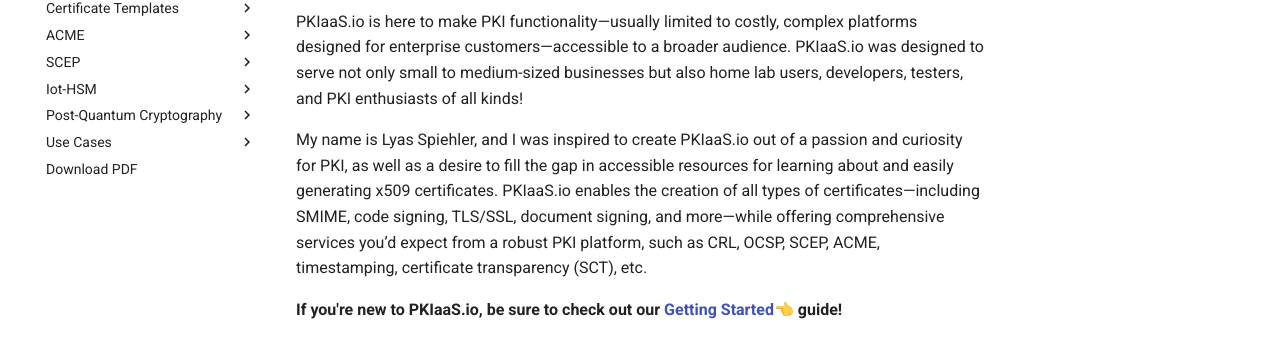
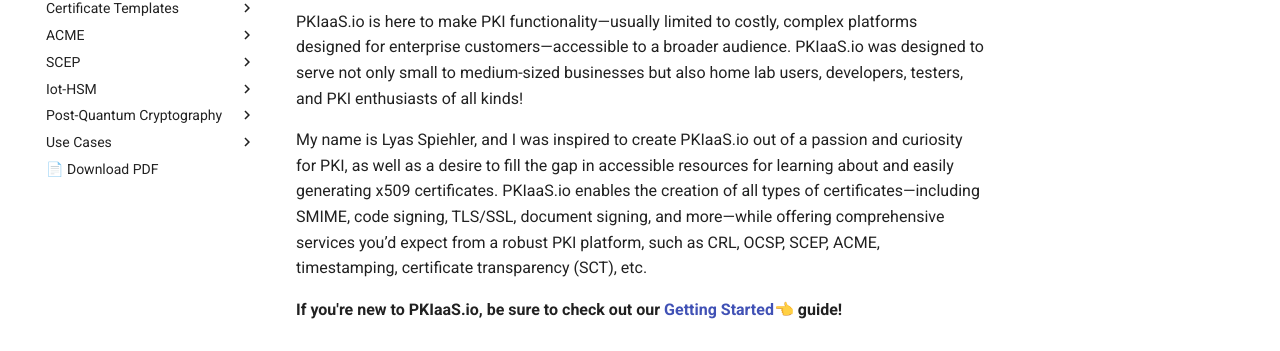
Before and after one commit to lspiehler/pkiaas-docs, an MkDocs documentation site: the page built from docs/index.md, in a window 1280 px wide. Shown: the part 238-589 px from the top of the page. Built offline with MkDocs 1.6.1 and Material for MkDocs 9.7.7, drawn with Linux system fonts in a browser that asks for light colours; comment, search, counter and statistics services are not loaded.

```diff
--- a/mkdocs.yml
+++ b/mkdocs.yml
@@ -48,7 +48,7 @@ nav:
       - ML-DSA: post-quantum-cryptography/ml-dsa.md
   - Use Cases:
     - Sample Use Case: use-cases/sample-use-case.md
-  - Download PDF: pdf/document.pdf
+  - 📄 Download PDF: pdf/document.pdf
 
 plugins:
   - search
@@ -68,6 +68,10 @@ markdown_extensions:
   - pymdownx.inlinehilite
   - pymdownx.snippets
   - pymdownx.superfences
+  - attr_list
+  - pymdownx.emoji:
+      emoji_index: !!python/name:material.extensions.emoji.twemoji
+      emoji_generator: !!python/name:material.extensions.emoji.to_svg
 
 extra:
   analytics:
```
